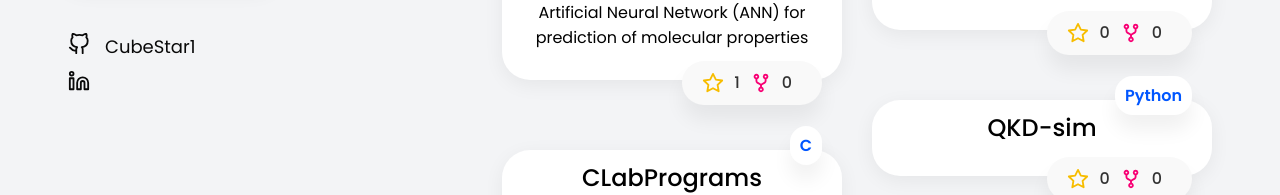
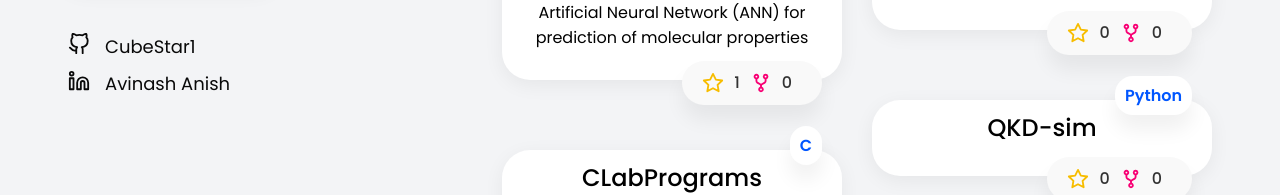
Before and after one commit to CubeStar1/CubeStar1.github.io, a plain HTML site: page index.html in a window 1280 px wide. Shown: the part 520-715 px from the top of the page. Drawn offline with Linux system fonts and the light colour scheme.

Commit message:
Update index.html

```diff
--- a/index.html
+++ b/index.html
@@ -90,7 +90,7 @@
               <use xlink:href="/svg/svg-defs.svg#linkedin" />
             </svg>
             <a target="_blank" href="https://www.linkedin.com/in/avinash-anish-2509b22a8/">
-              <span></span>
+              <span>Avinash Anish</span>
             </a>
           </div>
                      </div>
```
